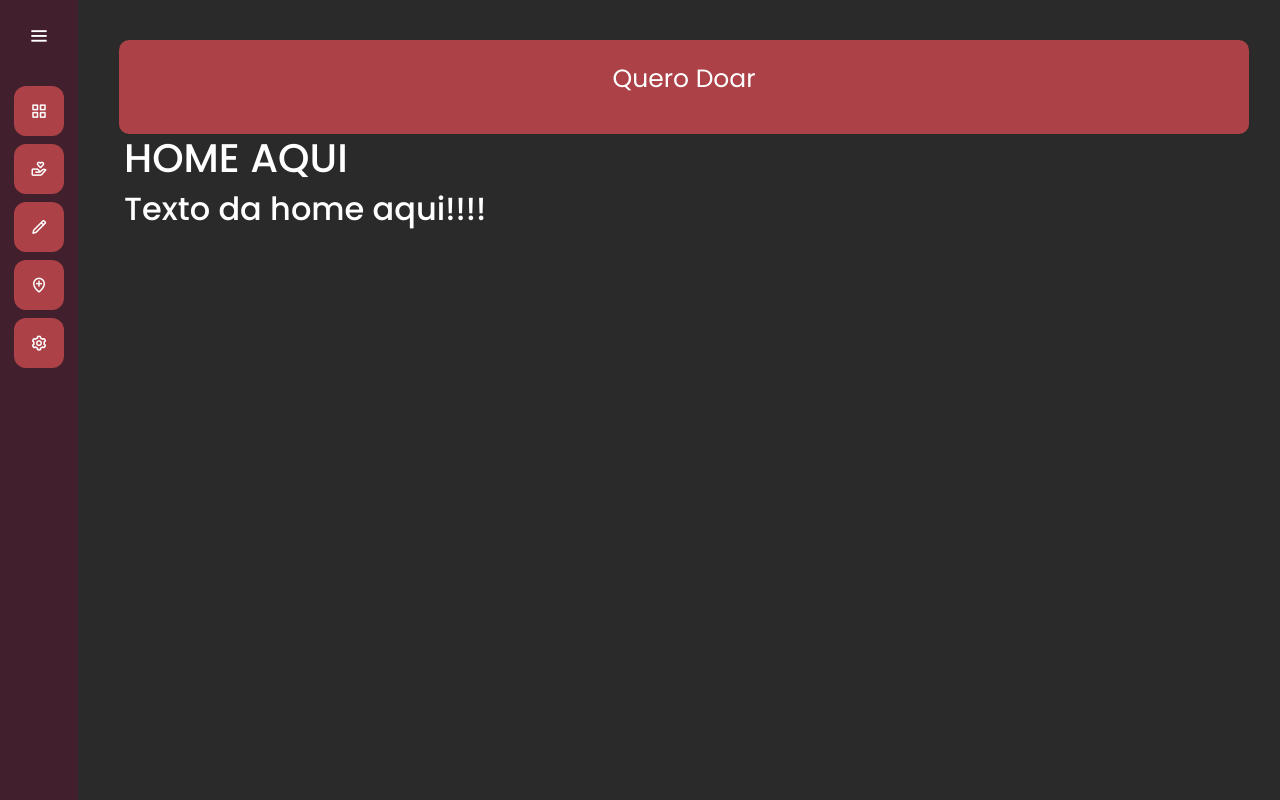
After one commit to Karina-Aguiar/Projeto-Integrador, a Django app: page /resposta-cadastro/ in a window 1280 px wide. The commit adds this page. Run offline with Django 5.2, Linux system fonts and the light colour scheme.

Commit message:
FEAT-inclusao pagina inicial, inclusão link nos botoes e alteracao de resposta de cadastro e algumas mudanças visuais

```diff
--- a/DoacaoMaterial/urls.py
+++ b/DoacaoMaterial/urls.py
@@ -2,7 +2,8 @@ from django.contrib import admin
 from django.urls import path, include
 
 urlpatterns = [
+    path('index/', include('doador.urls')),
     path('admin/', admin.site.urls),
-    path('doador/', include('doador.urls'))
-
+    path('doador/', include('doador.urls')),
+    path('resposta-cadastro/', include('doador.urls'))
 ]
--- /dev/null
+++ b/doador/templates/home/index.html
@@ -0,0 +1,26 @@
+{% extends "base.html" %}
+{% load static %}
+
+{% block 'head' %}
+    <link rel="stylesheet" href="{% static 'doador/css/doador.css' %}">
+{% endblock %}
+
+{% block 'dashboard' %}
+    <div class="container">
+        <div class="row">
+
+            <div class="col-md card-dashboard">
+                <p class="text-card">Quero Doar</p>
+            </div>
+
+        </div>
+
+        <!--AQUI COMEÇA O TEXTO DA HOME-->
+        <div class="adicionar-cliente">
+            <h1>HOME AQUI</h1>
+            <h2>Texto da home aqui!!!!</h2>
+
+        </div>
+    </div>
+    <script src="{% static 'doador/js/doador.js' %}"></script>
+{% endblock %}
--- a/doador/urls.py
+++ b/doador/urls.py
@@ -2,6 +2,8 @@ from django.urls import path
 from . import views
 
 urlpatterns = [
-    path('', views.doador, name = "doador")
+    path('', views.index, name='index'),
+    path('cadastro', views.doador, name = "doador"),
+    path('resposta-cadastro', views.doadorResponse, name = "resposta-cadastro")
 
 ]
--- a/doador/views.py
+++ b/doador/views.py
@@ -1,6 +1,12 @@
 from django.shortcuts import render
 from django.http import HttpResponse
 from .models import Doador,Material
+from django.shortcuts import redirect
+
+
+def index(request):
+    return render(request, 'home/index.html')
+
 
 def doador(request):
 
@@ -30,4 +36,7 @@ def doador(request):
             material = Material(tipo_material=tipo_material,unidade_material=unidade_material,quantidade=quantidade,doador=doador)
             material.save()
 
-        return HttpResponse('INSERIDO OK!')
+        return redirect(doadorResponse)
+
+def doadorResponse(request):
+    return render(request, 'doador_response.html')
--- a/templates/base.html
+++ b/templates/base.html
@@ -24,18 +24,18 @@
         </div>
         <ul class="nav-list">
           <li>
-            <a href="#">
+            <a href="/doador/">
               <i class='bx bx-grid-alt'></i>
               <span class="links_name">Página inicial</span>
             </a>
             <span class="tooltip">Página inicial</span>
           </li>
           <li>
-          <a href="#">
+          <a href="/doador/cadastro">
             <i class='bx bx-donate-heart' ></i>
-            <span class="links_name">Doadores</span>
+            <span class="links_name">Doar</span>
           </a>
-          <span class="tooltip">Doadores</span>
+          <span class="tooltip">Doar</span>
         </li>
         <li>
           <a href="#">
--- a/templates/static/doador/css/doador.css
+++ b/templates/static/doador/css/doador.css
@@ -28,7 +28,7 @@
 .btn-principal{
     color:white;
     border: none;
-    background-color: var(--dark-color);
+    background-color: var(--main-color);
     padding: 5px;
     font-size: 30px;
     border-radius: 10px;
```
Also changed, not shown: doador/templates/doador_response.html (added, +26 -0 lines), 1 other file.
